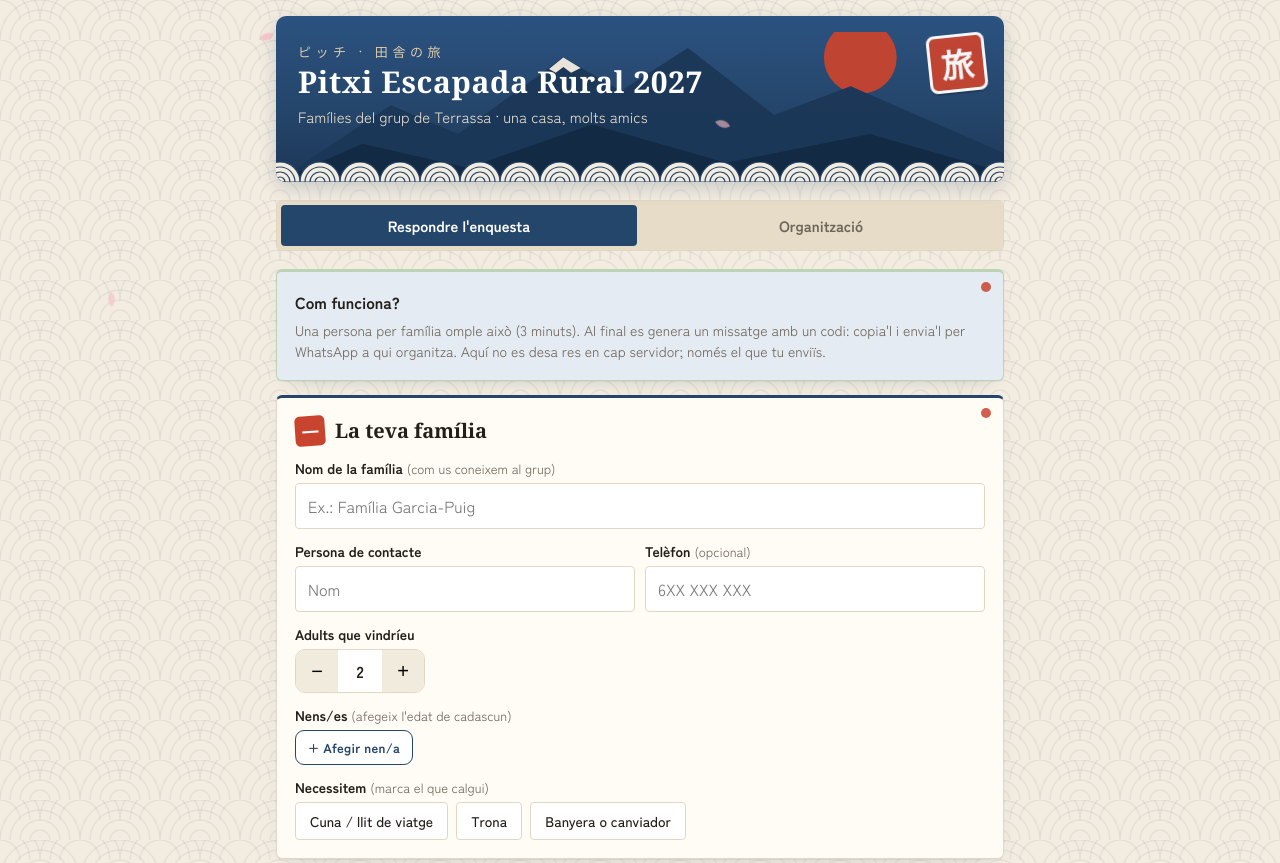
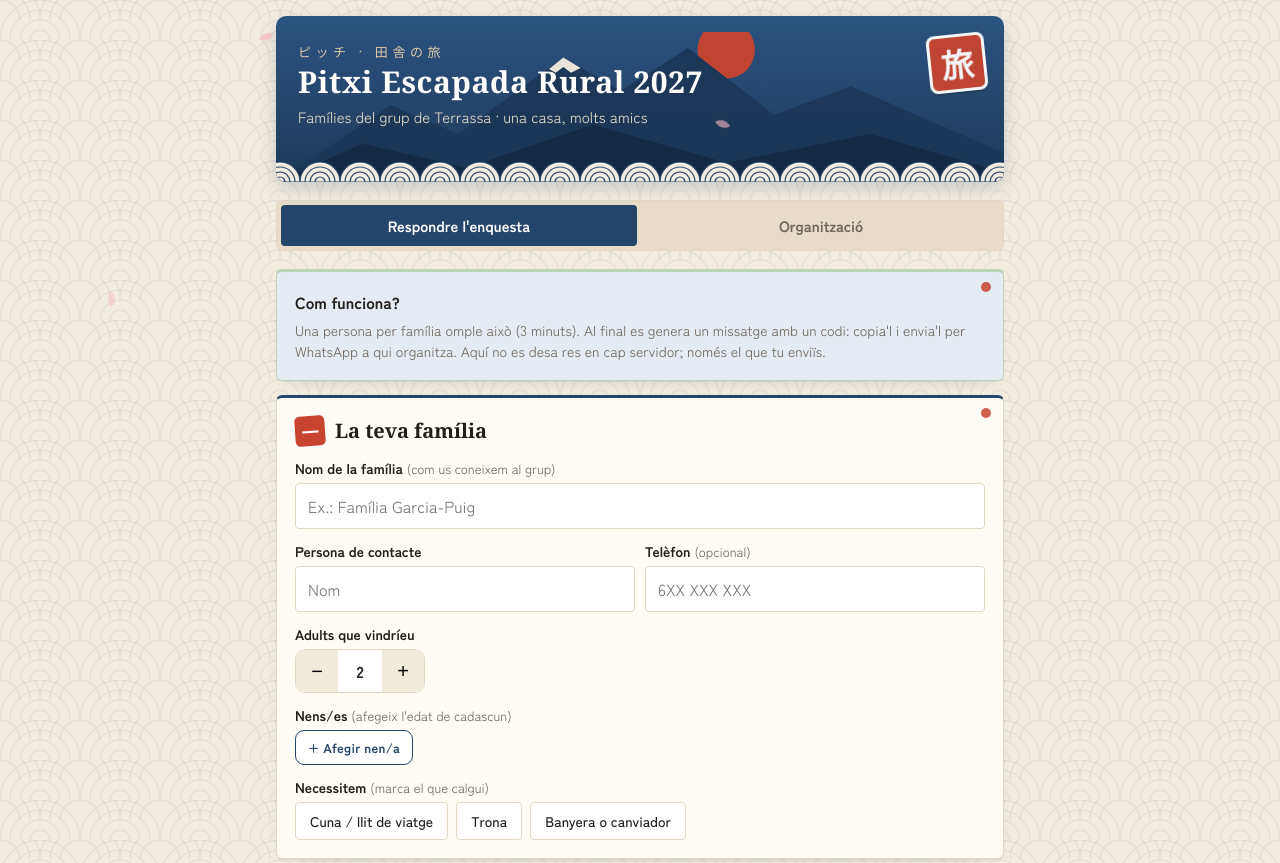
Before and after one commit to quipox/casa-rural-2027, a plain HTML site: page index.html in a window 1280 px wide. Shown: the top 863 px of the page. Drawn offline with Linux system fonts and the light colour scheme; a web font is replaced by a local one.

Commit message:
Ajusta la capçalera al mòbil
Co-Authored-By: Claude Opus 5.5 <noreply@anthropic.com>
Claude-Session: https://claude.ai/code/session_01LZC6vCfXuCQjYY8Ps8t2VN

```diff
--- a/index.html
+++ b/index.html
@@ -134,13 +134,14 @@ input[type=text],input[type=tel],input[type=number],input[type=date],textarea,se
 @media (prefers-reduced-motion:reduce){.petals{display:none}}
 .wrap{position:relative;z-index:1}
 footer.jp{text-align:center;color:var(--mut);font:600 14px "Shippori Mincho B1",serif;margin:30px 0 0;letter-spacing:.2em}
-@media(max-width:480px){h1{font-size:25px}.hanko{width:46px;height:46px;font-size:25px}}
+.hero h1,.hero .kicker,.hero .sub{padding-right:70px}
+@media(max-width:480px){h1{font-size:25px}.hanko{width:46px;height:46px;font-size:25px;top:14px;right:14px}.hero{padding:22px 18px 104px}.hero .scene{height:120px}.hero h1,.hero .kicker,.hero .sub{padding-right:52px}}
 </style>
 </head>
 <body>
 <div class="wrap">
 <header class="hero">
-  <svg class="scene" viewBox="0 0 760 200" preserveAspectRatio="xMidYMax slice" aria-hidden="true"><circle cx="610" cy="70" r="38" fill="#c8442f"/><path d="M0 200 L120 120 L190 150 L300 70 L360 105 L430 60 L520 130 L600 100 L760 170 L760 200 Z" fill="#1c3757"/><path d="M285 82 L300 70 L318 81 L308 86 L300 80 L292 86 Z" fill="#f3ece0"/><path d="M0 200 L90 160 L200 185 L330 140 L470 180 L620 150 L760 190 L760 200 Z" fill="#132a44"/></svg>
+  <svg class="scene" viewBox="0 0 760 200" preserveAspectRatio="xMidYMax slice" aria-hidden="true"><circle cx="470" cy="62" r="30" fill="#c8442f"/><path d="M0 200 L120 120 L190 150 L300 70 L360 105 L430 60 L520 130 L600 100 L760 170 L760 200 Z" fill="#1c3757"/><path d="M285 82 L300 70 L318 81 L308 86 L300 80 L292 86 Z" fill="#f3ece0"/><path d="M0 200 L90 160 L200 185 L330 140 L470 180 L620 150 L760 190 L760 200 Z" fill="#132a44"/></svg>
   <div class="hanko" aria-hidden="true">旅</div>
   <p class="kicker">ピッチ · 田舎の旅</p>
   <h1>Pitxi Escapada Rural 2027</h1>
```
